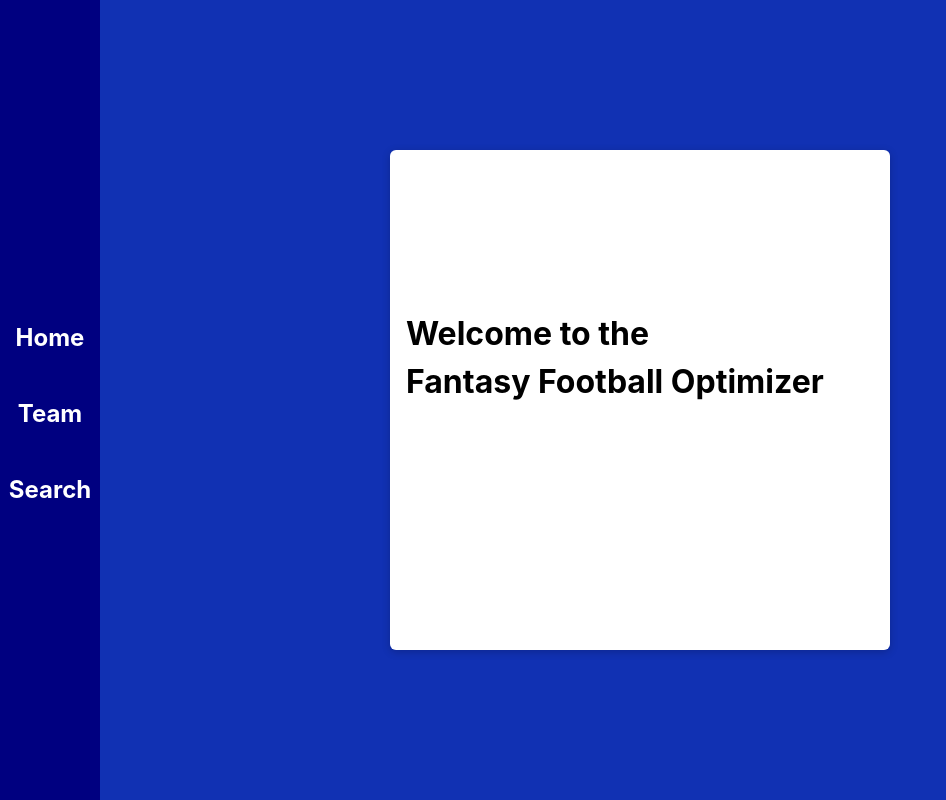
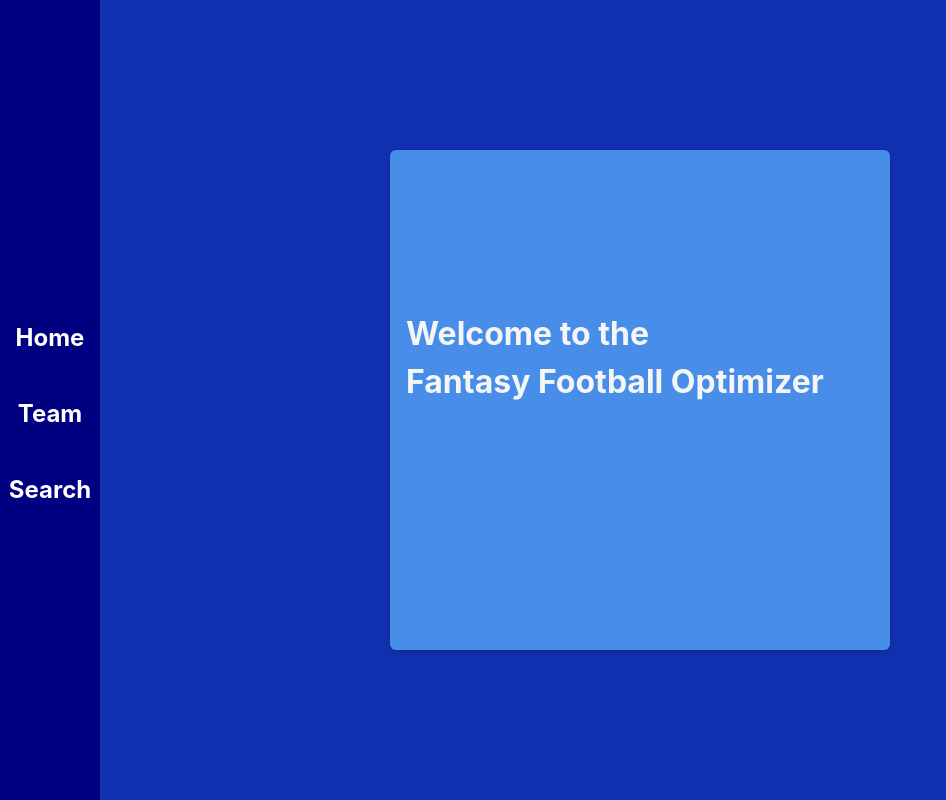
Before and after one commit to evanng07/FantasyFootballOptimizer, a React (Create React App) app: page /home in a window 1280 px wide. Shown: the whole page, without its empty margins (0-946 px from the left). Built offline with nearby package versions, Linux system fonts and the light colour scheme.

Commit message:
changed some colors

```diff
--- a/src/App.js
+++ b/src/App.js
@@ -15,7 +15,6 @@ function App() {
           <Route path='/team' element={<TeamPage />} />
           <Route path='/search' element={<SearchPage />} />
         </Route>
-
       </Routes>
 
   );
--- a/src/components/UI/Card.module.css
+++ b/src/components/UI/Card.module.css
@@ -3,7 +3,7 @@
     margin: 1rem;
     box-shadow: 0 2px 8px rgba(0, 0, 0, 0.2);
     border-radius: 6px;
-    background-color: white;
+    background-color: rgb(72, 142, 233);
     z-index: 3;
     width: 500px;
     height: 500px;
--- a/src/index.css
+++ b/src/index.css
@@ -27,7 +27,7 @@ code {
 .title {
   font-size: 2rem;
   font-weight: bold;
-  color: black;
+  color: whitesmoke;
 
 }
 
--- a/src/pages/HomePage.js
+++ b/src/pages/HomePage.js
@@ -6,7 +6,7 @@ const HomePage = () => {
     <Card className="card">
       <div className="home">
         <div className="title">
-          <br/><br/><br/> Welcome to the <br /> Fantasy Football Optimizer
+          <br/><br/><br/>Welcome to the <br /> Fantasy Football Optimizer
         </div>
       </div>
     </Card>
--- a/src/pages/SearchPage.js
+++ b/src/pages/SearchPage.js
@@ -6,7 +6,7 @@ const SearchPage = () => {
     <Card className="card">
       <div className="search">
         <div className="title">
-          <br/><br/><br/>Search Page<br />
+          <br/><br/><br/>Search Page is here!<br />
         </div>
       </div>
     </Card>
--- a/src/pages/TeamPage.js
+++ b/src/pages/TeamPage.js
@@ -6,7 +6,7 @@ const TeamPage = () => {
     <Card className="card">
       <div className="team">
         <div className="title">
-          <br/><br/><br/>Team Page<br />
+          <br/><br/><br/>Team Page is here!<br />
         </div>
       </div>
     </Card>
```
